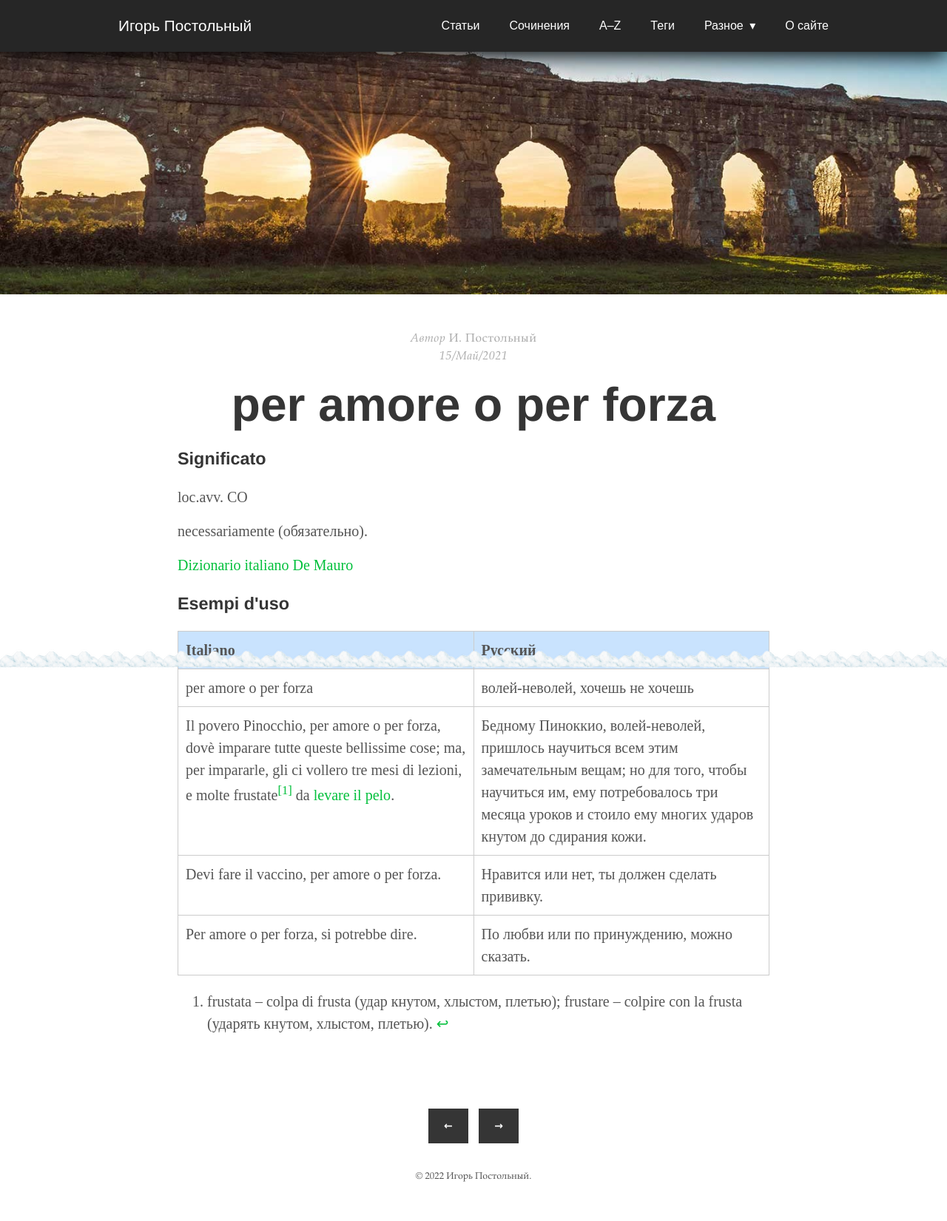
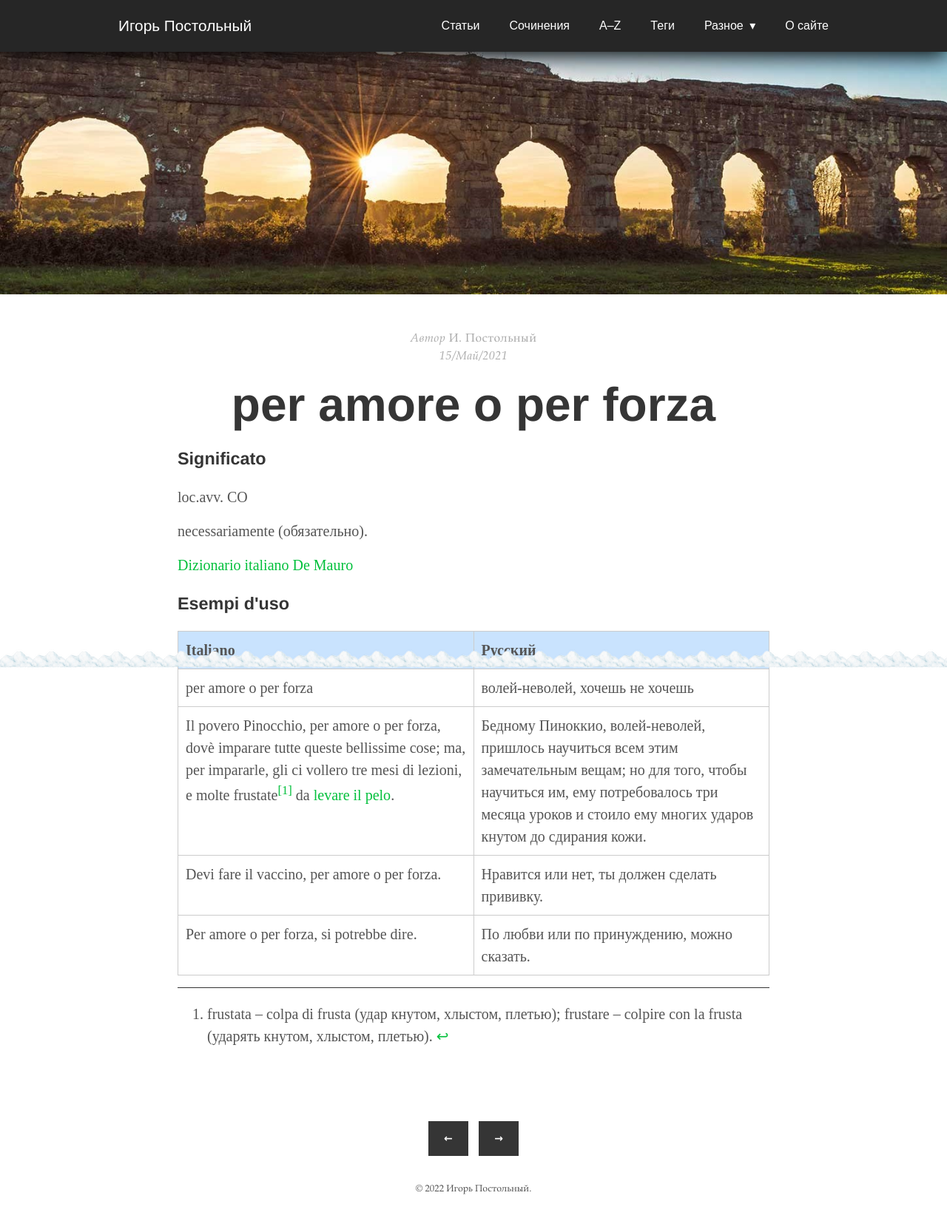
Before and after one commit to postolny/postolny.github.io, a Jekyll site: the page built from _posts/2021-05-15-per-amore-o-per-forza.md, in a window 1280 px wide. Shown: the whole page at 74% size. Built offline with Jekyll 4.4.1, drawn with Linux system fonts in a browser that asks for light colours.

Commit message:
Add files via upload

```diff
--- a/_sass/tale/_base.scss
+++ b/_sass/tale/_base.scss
@@ -135,6 +135,10 @@ main {
   &:hover {
     color: #00ff4d;
   }
+}
+
+.footnotes {
+  border-top: 1px solid #333;
 }
 
 blockquote {
```
